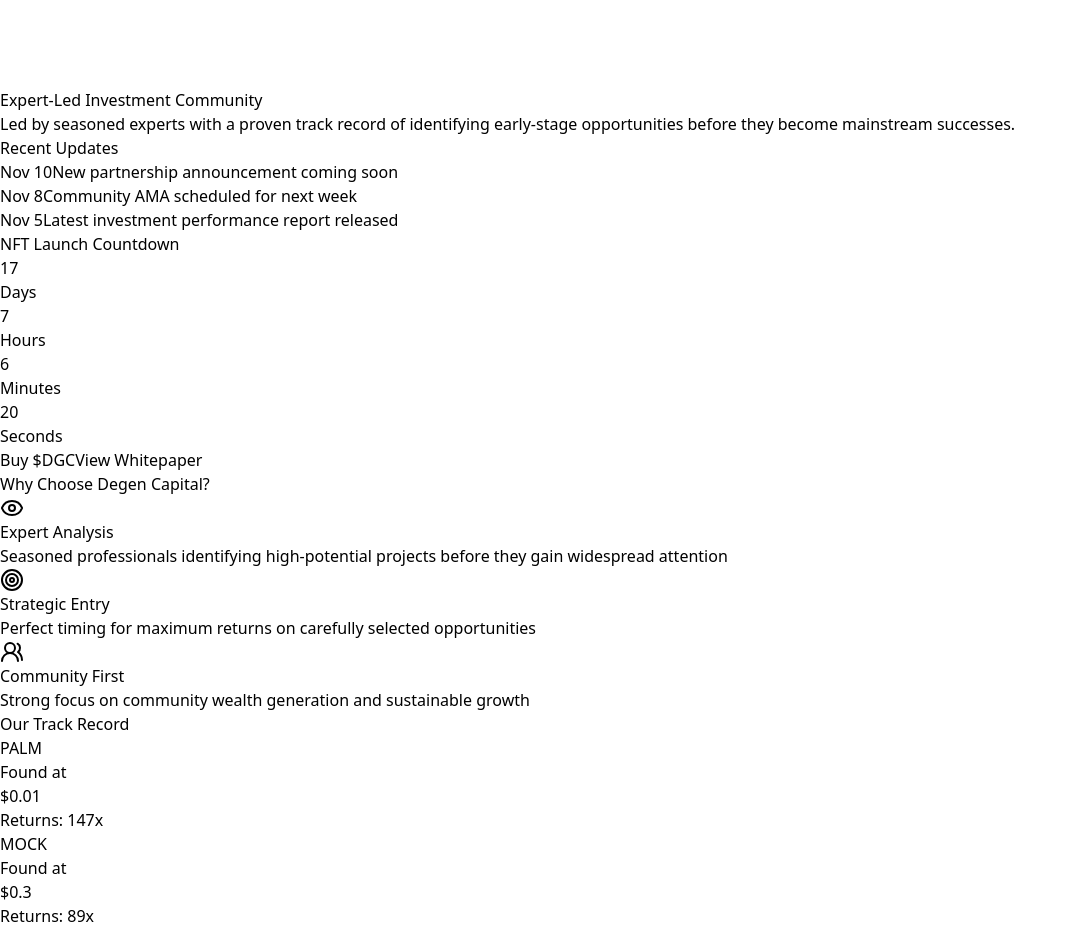
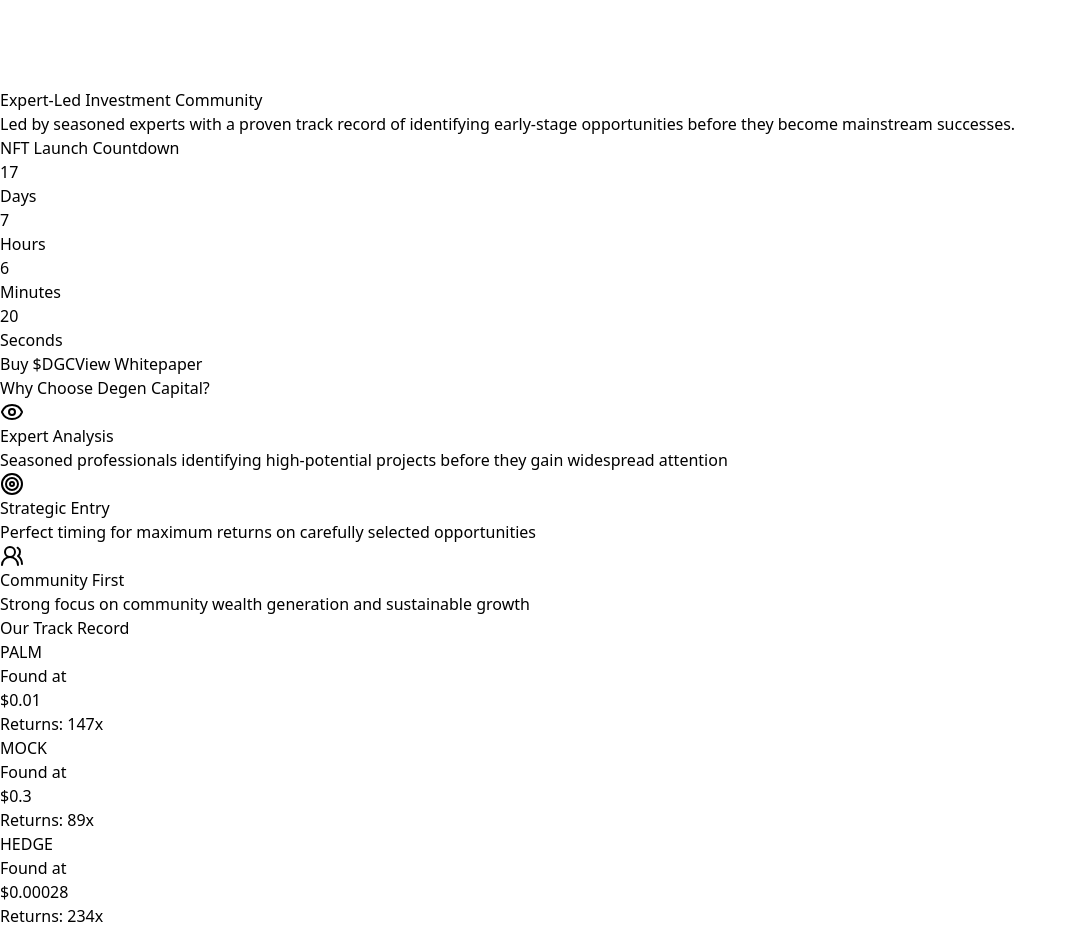
Before and after one commit to AutisticIntelligence1/degen-capital, a Next.js app: page / in a window 1280 px wide. Shown: the part 3800-4732 px from the top of the page, without its empty margins (0-1077 px from the left). Built offline with nearby package versions, Linux system fonts and the light colour scheme.

Commit message:
Initial commit

```diff
--- a/src/app/page.tsx
+++ b/src/app/page.tsx
@@ -1,7 +1,7 @@
 "use client";
 
 import React, { useState, useEffect } from 'react';
-import { Gem, Lock, Users, Eye, Users2, Target, TrendingUp, BarChart2, Award } from 'lucide-react';
+import { Gem, Lock, Users, Eye, Users2, Target } from 'lucide-react';
 
 const DegenCapital = () => {
   const [timeLeft, setTimeLeft] = useState({
@@ -53,12 +53,6 @@ const DegenCapital = () => {
   const scrollToTop = () => {
     window.scrollTo({ top: 0, behavior: 'smooth' });
   };
-
-  const recentUpdates = [
-    { date: 'Nov 10', text: 'New partnership announcement coming soon' },
-    { date: 'Nov 8', text: 'Community AMA scheduled for next week' },
-    { date: 'Nov 5', text: 'Latest investment performance report released' }
-  ];
 
   return (
       <div className="min-h-screen bg-gray-950 text-white">
@@ -112,19 +106,6 @@ const DegenCapital = () => {
             <p className="text-xl text-gray-300 mb-12 max-w-3xl mx-auto">
               Led by seasoned experts with a proven track record of identifying early-stage opportunities before they become mainstream successes.
             </p>
-
-            {/* Recent Updates Section */}
-            <div className="mb-12">
-              <h2 className="text-2xl font-bold text-green-400 mb-4">Recent Updates</h2>
-              <div className="max-w-2xl mx-auto bg-gray-800 rounded-xl p-4">
-                {recentUpdates.map((update, index) => (
-                    <div key={index} className="flex items-center space-x-4 py-2 border-b border-gray-700 last:border-0">
-                      <span className="text-sm text-gray-400">{update.date}</span>
-                      <span className="text-white">{update.text}</span>
-                    </div>
-                ))}
-              </div>
-            </div>
 
             {/* Countdown Timer */}
             <div className="mb-12">
```
